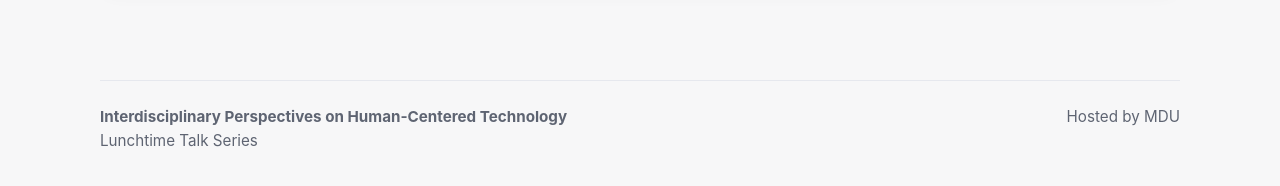
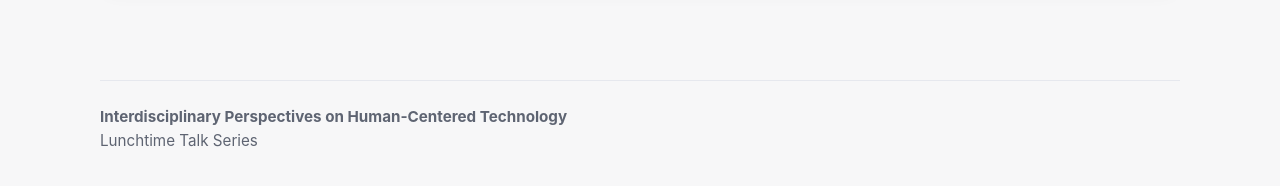
Before and after one commit to rebeca-lang/rebeca-lang.github.io, a Jekyll site: the page events/human-centered-technology/index.html, which Jekyll copies as it is, in a window 1280 px wide and 900 px high, scrolled down 2852 px. Shown: the part 699-885 px from the top of the window. Built offline with Jekyll 4.4.1, drawn with Linux system fonts in a browser that asks for light colours.

Commit message:
Remove 'Hosted by MDU' from footer

```diff
--- a/events/human-centered-technology/index.html
+++ b/events/human-centered-technology/index.html
@@ -1393,7 +1393,6 @@
                 <strong>Interdisciplinary Perspectives on Human-Centered Technology</strong><br />
                 Lunchtime Talk Series
             </div>
-            <div>Hosted by MDU</div>
         </div>
     </footer>
 
```
